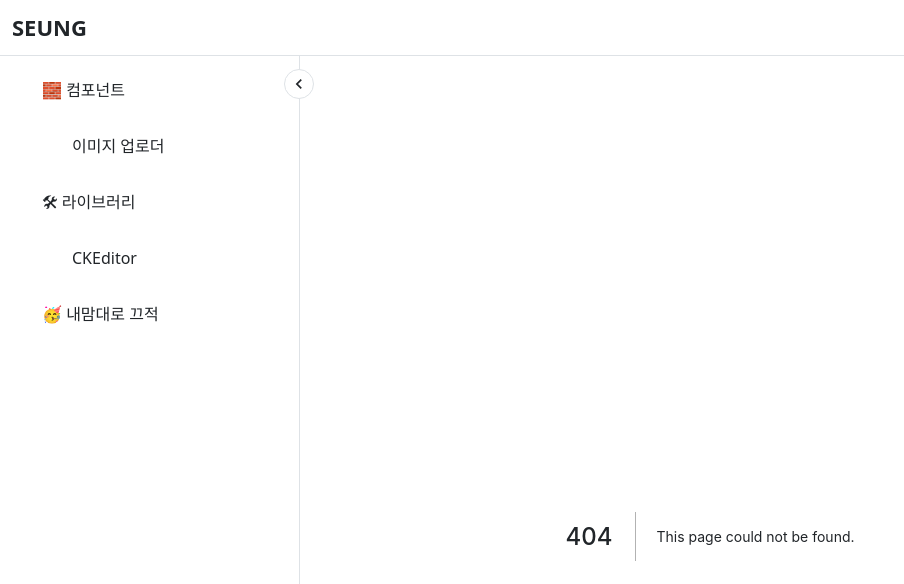
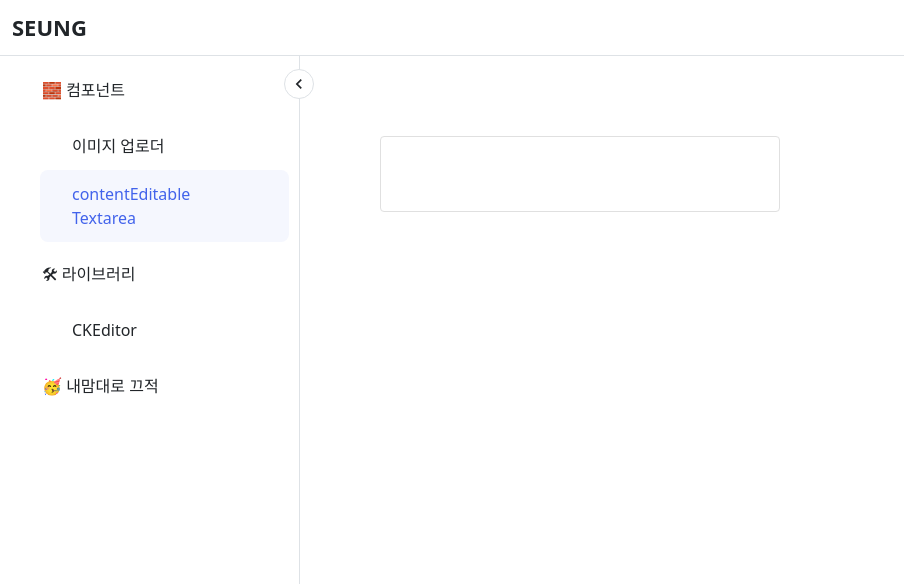
Before and after one commit to sseung95/playground, a Next.js app: page /compo/contentEditable-textarea in a window 1280 px wide. Before the commit this address had no page. Shown: the top 584 px of the page, without its empty margins (0-904 px from the left). Built offline with nearby package versions, Linux system fonts and the light colour scheme; a web font is replaced by a local one.

Commit message:
feat: add contentable element

```diff
--- /dev/null
+++ b/pages/compo/contentEditable-textarea.tsx
@@ -0,0 +1,16 @@
+import ContentEditableTextarea from '@/src/components/common/ContentEditableTextarea';
+import Head from 'next/head';
+import React from 'react';
+
+const contentEditableTextarea = () => {
+  return (
+    <>
+      <Head>
+        <title>SEUNG PLAYGROUND</title>
+      </Head>
+      <ContentEditableTextarea />
+    </>
+  );
+};
+
+export default contentEditableTextarea;
--- a/src/components/Layout/Layout.tsx
+++ b/src/components/Layout/Layout.tsx
@@ -40,6 +40,18 @@ const Layout = ({ children }: LayoutProps) => {
                       onClick={() => router.push('/compo/image-uploader')}
                     >
                       이미지 업로더
+                    </MenuItem>
+                  </li>
+                  <li>
+                    <MenuItem
+                      isActive={
+                        router.pathname === '/compo/contentEditable-textarea'
+                      }
+                      onClick={() =>
+                        router.push('/compo/contentEditable-textarea')
+                      }
+                    >
+                      contentEditable Textarea
                     </MenuItem>
                   </li>
                 </SubMenu>
--- /dev/null
+++ b/src/components/common/ContentEditableTextarea.tsx
@@ -0,0 +1,75 @@
+import { useRef, useState } from 'react';
+import styled from '@emotion/styled';
+
+const ContentEditableTextarea = () => {
+  const [text, setText] = useState('');
+  const [isFocus, setIsFocus] = useState(false);
+  const divRef = useRef<HTMLDivElement>(null);
+
+  return (
+    <Background>
+      <EditableTextareaContainer>
+        <EditableDiv
+          ref={divRef}
+          contentEditable={true}
+          suppressContentEditableWarning={true}
+          onBlur={(e) => {
+            console.log(e.currentTarget.innerHTML);
+          }}
+          onPaste={(e) => {
+            console.log(e);
+          }}
+        >
+          {text}
+        </EditableDiv>
+      </EditableTextareaContainer>
+    </Background>
+  );
+};
+
+export default ContentEditableTextarea;
+
+const Background = styled.div`
+  /* border: 1px solid red; */
+`;
+
+const EditableTextareaContainer = styled.div`
+  font-size: 14px;
+`;
+
+const EditableDiv = styled.div`
+  width: 400px;
+  height: 76px;
+  max-height: 76px;
+  padding: 8px;
+
+  border: 1px solid #e0e0e0;
+  border-radius: 4px;
+
+  overflow: hidden;
+  white-space: normal;
+  text-overflow: ellipsis;
+  display: -webkit-box;
+  -webkit-line-clamp: 3;
+  -webkit-box-orient: vertical;
+  word-break: keep-all;
+
+  cursor: text;
+
+  :focus {
+    height: auto;
+    min-height: 76px;
+    max-height: 300px;
+    outline: none;
+    box-shadow: rgba(0, 0, 0, 0.1) 0px 4px 6px -1px,
+      rgba(0, 0, 0, 0.06) 0px 2px 4px -1px;
+
+    overflow: visible;
+    white-space: normal;
+    text-overflow: clip;
+    display: -webkit-box;
+    -webkit-line-clamp: unset;
+    -webkit-box-orient: vertical;
+    word-break: keep-all;
+  }
+`;
```
